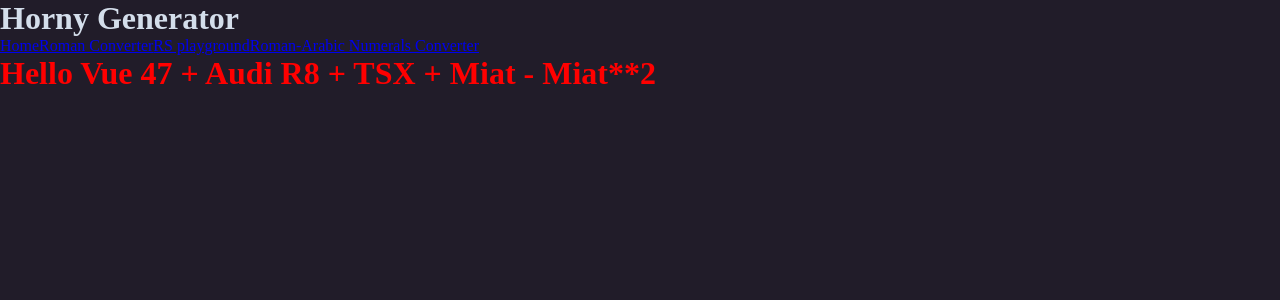
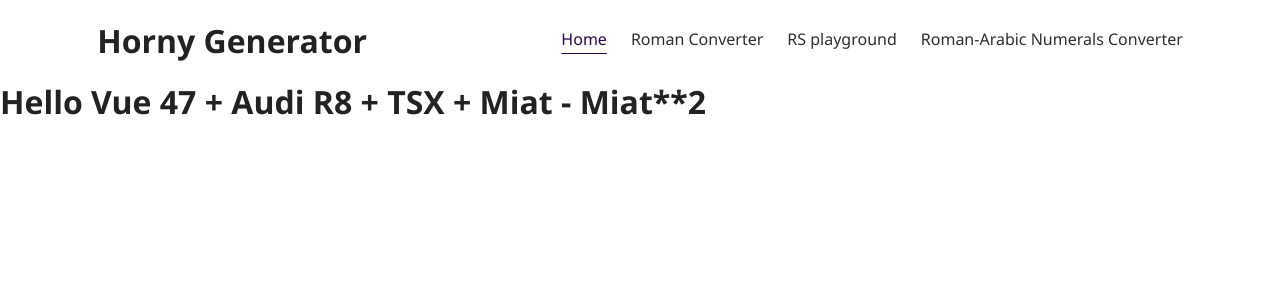
Before and after one commit to NukieGIT/horny-generator, a Vue app: page / in a window 1280 px wide. Shown: the top 300 px of the page. Built offline with nearby package versions, Linux system fonts and the light colour scheme.

Commit message:
feat: ui update

```diff
--- a/src/assets/base.css
+++ b/src/assets/base.css
@@ -1,11 +1,11 @@
 :root {
     --p-white: #ffffff;
     --p-white-soft: #f8f8f8;
-    --p-white-mute: #f2f2f2;
+    --p-white-mute: #e6e6e6;
 
     --p-black: #181818;
     --p-black-soft: #222222;
-    --p-black-mute: #282828;
+    --p-black-mute: #2e2e2e;
 
     --p-yellow: #FEC260;
 
@@ -18,29 +18,42 @@
 
 /* semantic color variables for this project */
 :root {
-    --color-background: var(--vt-c-white);
-    --color-background-soft: var(--vt-c-white-soft);
-    --color-background-mute: var(--vt-c-white-mute);
+    --clr-background: var(--p-black);
+    --clr-background-soft: var(--p-black-soft);
+    --clr-background-mute: var(--p-black-mute);
 
-    --color-border: var(--vt-c-divider-light-2);
-    --color-border-hover: var(--vt-c-divider-light-1);
+    --clr-heading: var(--p-white);
+    --clr-text-1: var(--p-white-soft);
+    --clr-text-2: var(--p-white-mute);
 
-    --color-heading: var(--vt-c-text-light-1);
-    --color-text: var(--vt-c-text-light-1);
+    --clr-accent-primary: var(--p-yellow);
+    --clr-accent-secondary: var(--p-pink)
 }
 
-@media (prefers-color-scheme: dark) {
+@media (prefers-color-scheme: light) {
     :root {
-        --color-background: var(--vt-c-black);
-        --color-background-soft: var(--vt-c-black-soft);
-        --color-background-mute: var(--vt-c-black-mute);
+        --clr-background: var(--p-white);
+        --clr-background-soft: var(--p-white-soft);
+        --clr-background-mute: var(--p-white-mute);
 
-        --color-border: var(--vt-c-divider-dark-2);
-        --color-border-hover: var(--vt-c-divider-dark-1);
+        --clr-heading: var(--p-black);
+        --clr-text-1: var(--p-black-soft);
+        --clr-text-2: var(--p-black-mute);
 
-        --color-heading: var(--vt-c-text-dark-1);
-        --color-text: var(--vt-c-text-dark-2);
+        --clr-accent-primary: var(--p-primary-purple);
+        --clr-accent-secondary: var(--p-secondary-purple);
     }
+}
+
+/* spacing variables */
+:root {
+    --space-xxs: 0.25rem;
+    --space-xs: 0.5rem;
+    --space-sm: 1rem;
+    --space-md: 1.5rem;
+    --space-lg: 2rem;
+    --space-xl: 3rem;
+    --space-xxl: 4rem;
 }
 
 *,
@@ -48,4 +61,5 @@
 *::after {
     box-sizing: border-box;
     margin: 0;
+    padding: 0;
 }
--- a/src/assets/main.css
+++ b/src/assets/main.css
@@ -1,6 +1,17 @@
 @import './base.css';
 
+* {
+    font-family: 'Segoe UI', Tahoma, Geneva, Verdana, sans-serif;
+}
+
 body {
-    background-color: rgb(33, 28, 41);
-    color: rgb(212, 222, 235);
+    background-color: var(--clr-background);
+    color: var(--clr-text-1);
+    min-height: 100vh;
+    width: 100%;
 }
+
+a {
+    color: blue;
+    text-decoration: none;
+}
--- a/src/components/Header.vue
+++ b/src/components/Header.vue
@@ -11,3 +11,42 @@
         </nav>
     </header>
 </template>
+
+<style scoped>
+
+header {
+    /* border-bottom: 1px solid white; */
+    background-color: var(--clr-background);
+    height: 80px;
+    width: 100%;
+    display: flex;
+    justify-content: space-around;
+    align-items: center;
+    position: sticky;
+    top: 0;
+}
+
+nav {
+    line-height: 1.6;
+    display: flex;
+    justify-content: space-around;
+    align-items: center;
+    gap: var(--space-md);
+}
+
+a {
+    color: var(--clr-text-2);
+}
+
+a:hover {
+    text-decoration: underline;
+    text-underline-offset: var(--space-xs);
+}
+
+a.router-link-active {
+    color: var(--clr-accent-primary);
+    text-decoration: underline;
+    text-underline-offset: var(--space-xs);
+}
+
+</style>
--- a/src/components/HelloWorld.vue
+++ b/src/components/HelloWorld.vue
@@ -9,9 +9,5 @@
 </template>
 
 <style scoped>
-h1 {
-    color: red;
-    padding: 0;
-    margin: 0;
-}
+
 </style>
```
